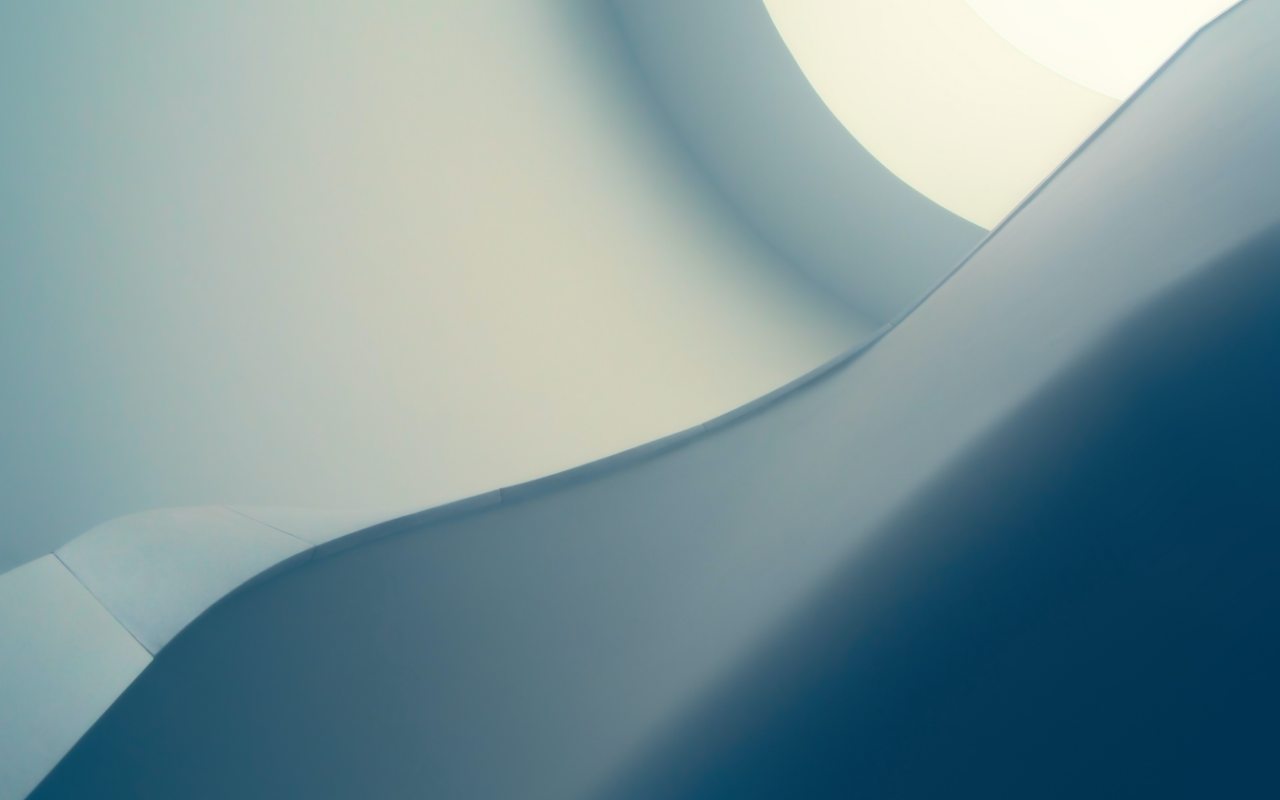
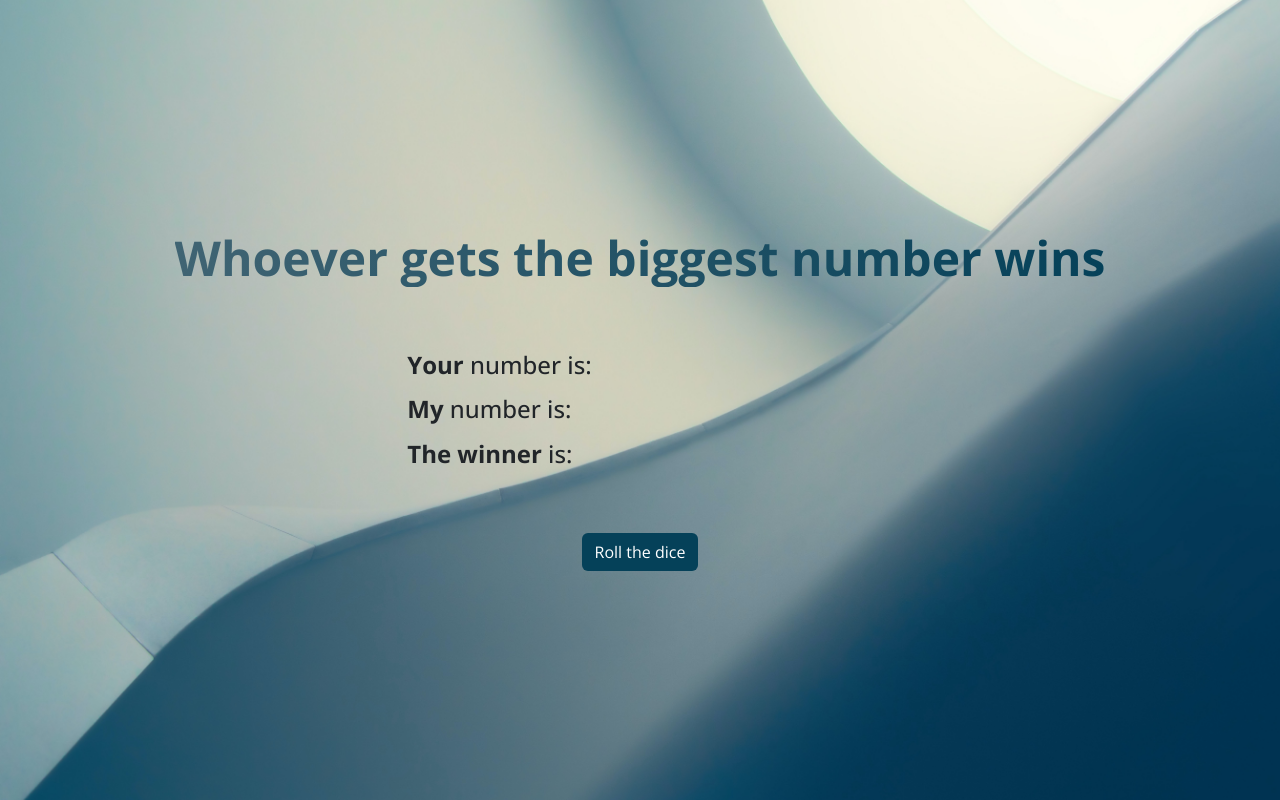
Before and after one commit to Lip-7/js-mail-dadi, a plain HTML site: page index.html in a window 1280 px wide. Both pictures are taken after a click on the button "Let's play dice against me". Drawn offline with nearby package versions, Linux system fonts and the light colour scheme.

Commit message:
started dice section

```diff
--- a/index.html
+++ b/index.html
@@ -38,7 +38,18 @@
                 </div>
         </div>
         <div id="diceGame" class="d-none no-opacity">
+            <div class="diceGame-wrap d-flex flex-column justify-content-center align-items-center">
+                <h2 class="mb-5 fw-bold">Whoever gets the biggest number wins</h2>
+                <div class="user-wins">
+                </div>
+                <div class="dice-details w-50">
+                    <h4 class="my-3"><strong>Your</strong> number is:<span id="userNumber"></span></h4>
+                    <h4 class="my-3"><strong>My</strong> number is:<span id="pcNumber"></span></h4>
+                    <h4 class="my-3"><strong>The winner</strong> is:<span id="pcNumber"></span></h4>
 
+                </div>
+                <button class="btn mt-5">Roll the dice</button>
+            </div>
         </div>
     </div>
     <script src="./js/utilities.js"></script>
--- a/js/script.js
+++ b/js/script.js
@@ -9,7 +9,7 @@ initialBtns[0].addEventListener('click',() => {
     switchVisibility('initial','mailCheker')
 })
 initialBtns[1].addEventListener('click',() => {
-    switchVisibility('initial','btnDice')
+    switchVisibility('initial','diceGame')
 })
 /* Remove the refresh on input type submit */
 preventSubmitRefresh(mailform)
```
